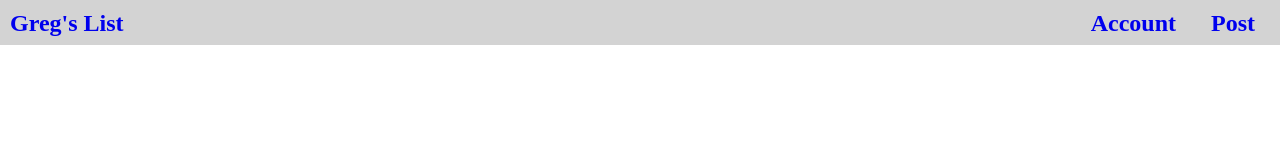
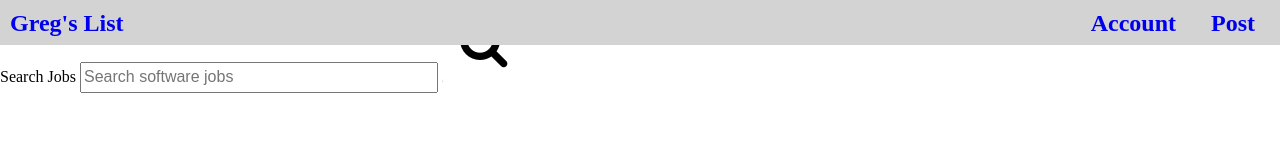
Before and after one commit to scottdiallo/gregList, a plain HTML site: page index.html in a window 1280 px wide. Drawn offline with Linux system fonts and the light colour scheme.

Commit message:
search bar added

```diff
--- a/index.html
+++ b/index.html
@@ -16,6 +16,12 @@
                 <li class=" right account"><a href="#">Account</a></li>
             </ul>
         </div>
+        <div class="search-bar">
+            <label for="search jobs">Search Jobs</label>
+            <input type="text" placeholder="Search software jobs" />
+            <img src="images/magnifying-glass.png" alt="magnifying-glass" />
+
+        </div>
     </main>
 </body>
 
--- a/main.css
+++ b/main.css
@@ -36,3 +36,9 @@ a:visited {
     float: right;
     padding-right: 25px;
 }
+
+input {
+    height: 25px;
+    width: 350px;
+    font-size: 1em;
+}
```
